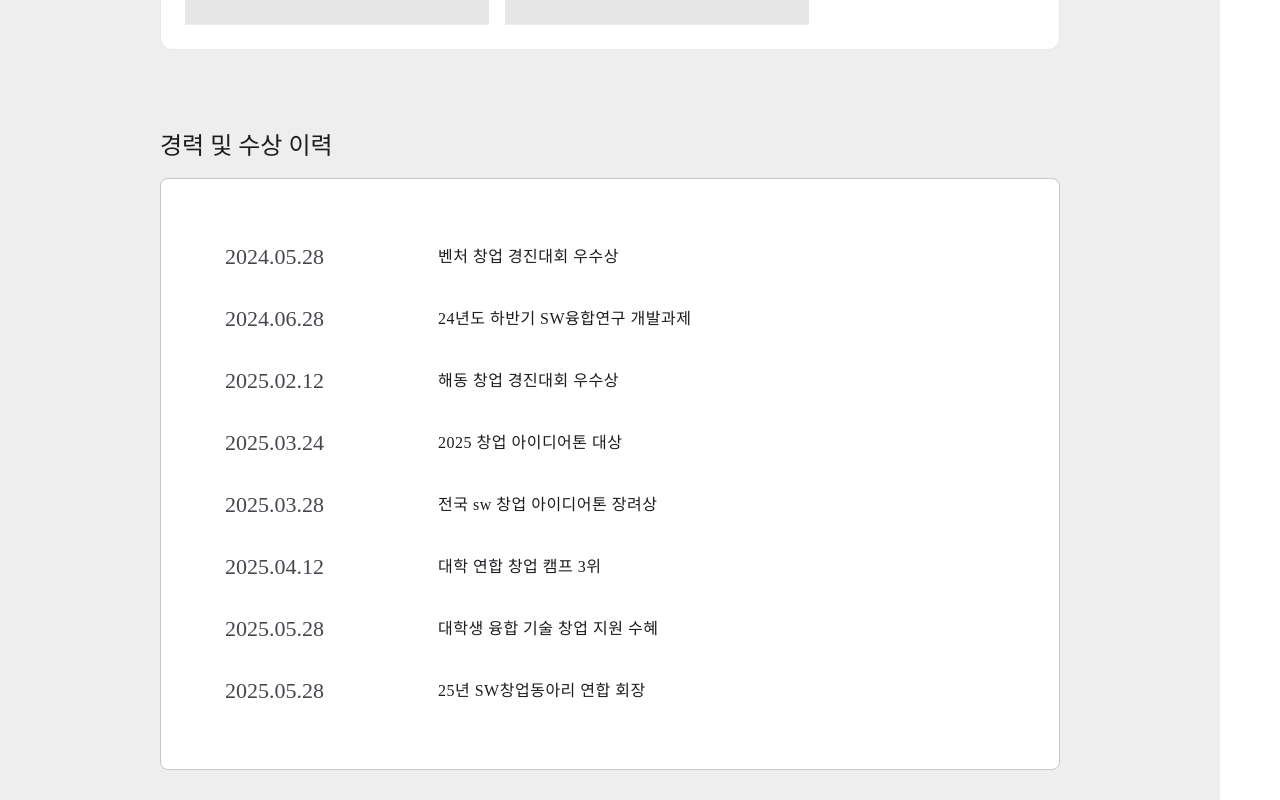
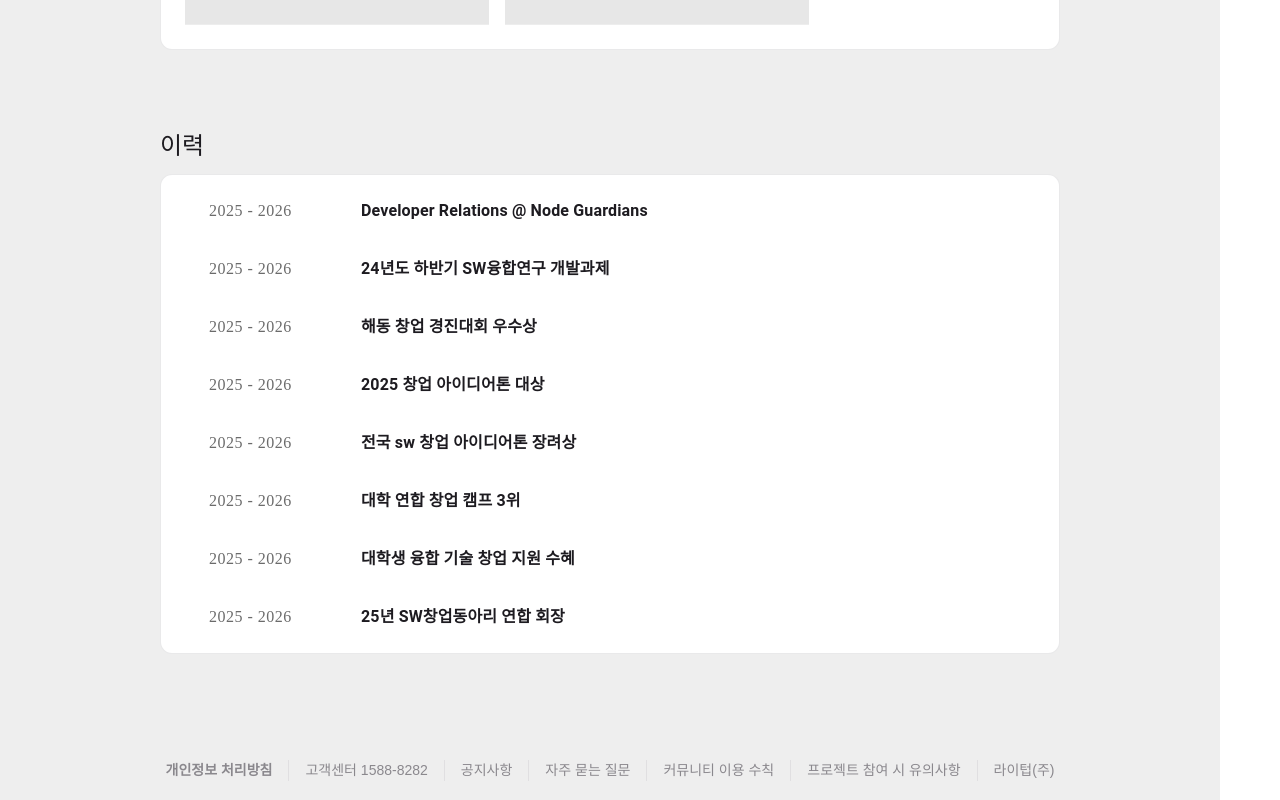
Before and after one commit to 1ronPark/Front-end, a React (Vite) app: page /members/1 in a window 1280 px wide. Shown: the part 1920-2720 px from the top of the page. Built offline with nearby package versions, Linux system fonts and the light colour scheme; a web font is replaced by a local one.

Commit message:
[fix] 팀원 상세 페이지 - 이력 카드 UI 수정 반영

```diff
--- a/src/components/common/memberpage/MemberAwards.tsx
+++ b/src/components/common/memberpage/MemberAwards.tsx
@@ -1,26 +1,26 @@
 
 const MemberAwards = () => {
     const awardData = [
-        { date: '2024.05.28', description: '벤처 창업 경진대회 우수상' },
-        { date: '2024.06.28', description: '24년도 하반기 SW융합연구 개발과제' },
-        { date: '2025.02.12', description: '해동 창업 경진대회 우수상' },
-        { date: '2025.03.24', description: '2025 창업 아이디어톤 대상' },
-        { date: '2025.03.28', description: '전국 sw 창업 아이디어톤 장려상' },
+        { date: '2025 - 2026', description: 'Developer Relations @ Node Guardians' },
+        { date: '2025 - 2026', description: '24년도 하반기 SW융합연구 개발과제' },
+        { date: '2025 - 2026', description: '해동 창업 경진대회 우수상' },
+        { date: '2025 - 2026', description: '2025 창업 아이디어톤 대상' },
+        { date: '2025 - 2026', description: '전국 sw 창업 아이디어톤 장려상' },
 
-        { date: '2025.04.12', description: '대학 연합 창업 캠프 3위' },
-        { date: '2025.05.28', description: '대학생 융합 기술 창업 지원 수혜' },
-        { date: '2025.05.28', description: '25년 SW창업동아리 연합 회장' },
+        { date: '2025 - 2026', description: '대학 연합 창업 캠프 3위' },
+        { date: '2025 - 2026', description: '대학생 융합 기술 창업 지원 수혜' },
+        { date: '2025 - 2026', description: '25년 SW창업동아리 연합 회장' },
     ];
 
     return (
         <section className="mb-2">
-            <p className="headline-small-emphasis mb-4">경력 및 수상 이력</p>
-            <div className="bg-white rounded-[8px] border border-[#CBC4CF] p-16 w-full">
+            <p className="headline-small-emphasis mb-3">이력</p>
+            <div className="bg-white rounded-[12px] border border-[#79747E]/[0.16] px-12 py-6 w-full">
                 <div className="flex flex-col gap-[34px]">
                     {awardData.map((item, idx) => (
-                        <div key={idx} className="flex items-center gap-[99px]">
-                            <p className="title-large-emphasis text-[#49454E] min-w-[114px]">{item.date}</p>
-                            <p className="body-large-emphasis">{item.description}</p>
+                        <div key={idx} className="flex items-center gap-6">
+                            <p className="body-large-emphasis text-[#000000]/[0.58] min-w-[128px]">{item.date}</p>
+                            <p className="title-medium-emphasis">{item.description}</p>
                         </div>
                     ))}
                 </div>
```
